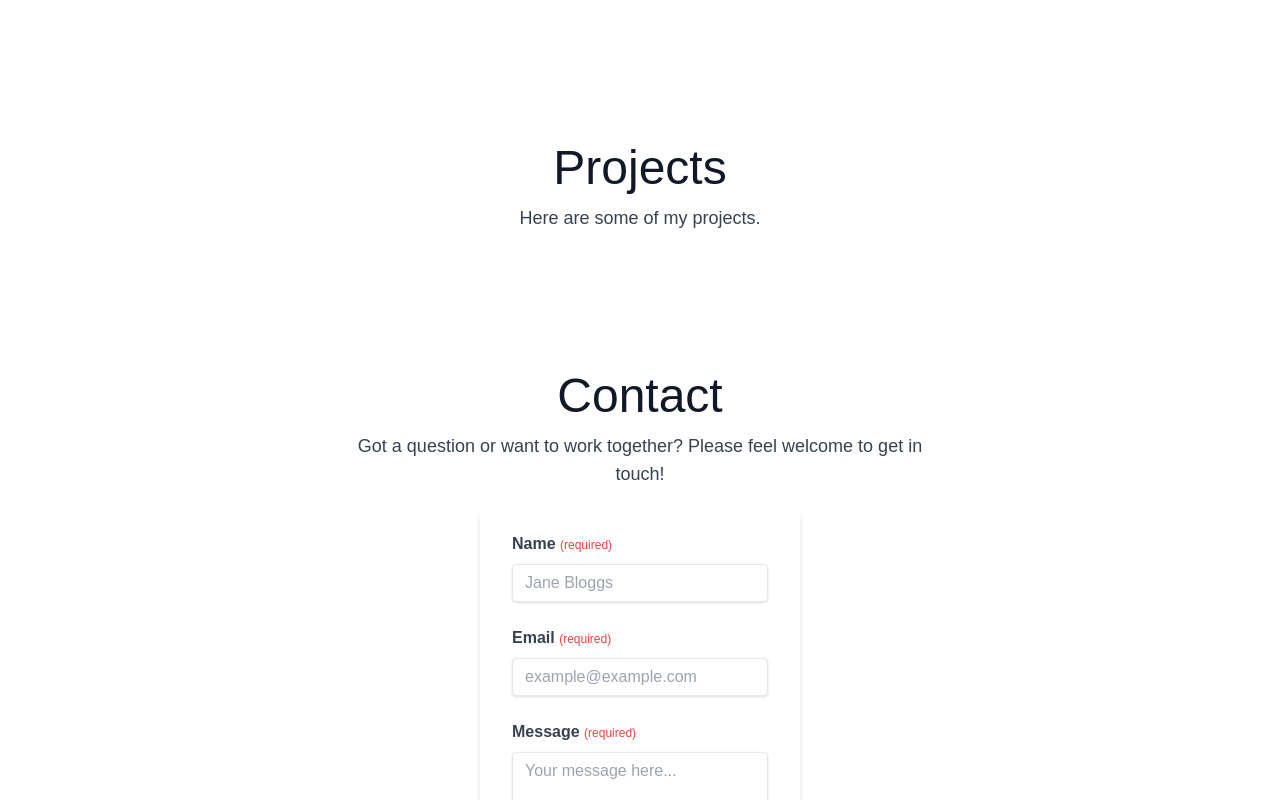
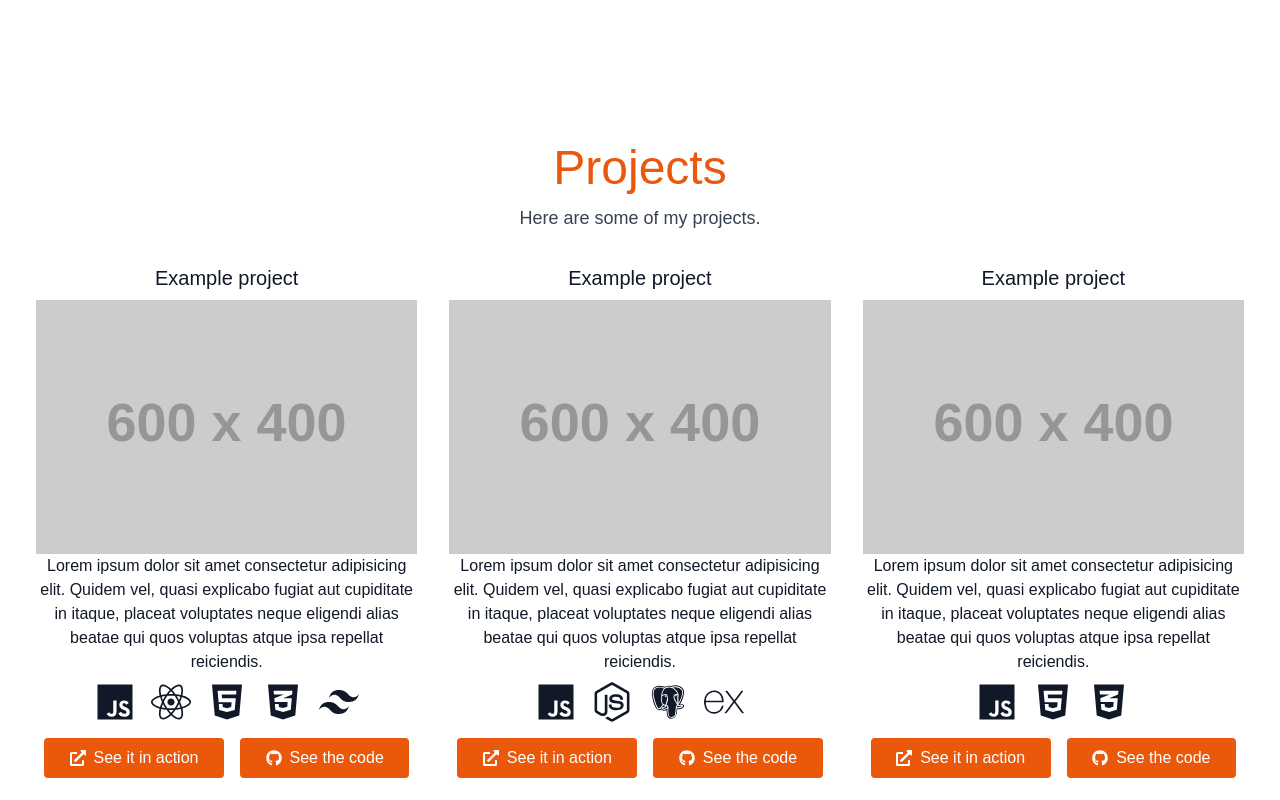
Before and after one commit to EllieD33/react-portfolio, a React (Create React App) app: page / in a window 1280 px wide. Shown: the part 1220-2020 px from the top of the page. Built offline with nearby package versions, Linux system fonts and the light colour scheme.

Commit message:
creates projectCards component and adds placeholder content to projects

```diff
--- a/src/components/Contact.jsx
+++ b/src/components/Contact.jsx
@@ -29,7 +29,7 @@ const Contact = () => {
           <textarea className={inputStyles} id="message" type="text" placeholder="Your message here..." rows="5"/>
         </div>
         <div className="flex">
-          <button className="bg-orange-600 hover:bg-orange-700 text-white font-bold py-2 px-4 rounded focus:outline-none focus:shadow-outline flex-grow" type="button">
+          <button className="bg-orange-600 hover:bg-orange-700 text-white font-bold py-2 px-4 rounded  flex-grow" type="submit">
             Send
           </button>
         </div>
--- a/src/components/Profile.jsx
+++ b/src/components/Profile.jsx
@@ -24,9 +24,9 @@ const Profile = () => {
     })
 
     return <section className="min-h-screen flex flex-col justify-start items-center p-5 text-center">
-        <h2 className="text-5xl text-orange-600 font-medium uppercase">Ellen Daly</h2>
-        <h3 className="py-3 text-2xl">Software Engineer</h3>
-        <p className="max-w-xl font-light text-gray-500 dark:text-gray-200">Welcome to my site. Lorem ipsum dolor sit amet consectetur adipisicing elit. Quidem vel, quasi explicabo fugiat aut cupiditate in itaque, placeat voluptates neque eligendi alias beatae qui quos voluptas atque ipsa repellat reiciendis.</p>
+        <h2 className="text-6xl text-orange-600 font-medium uppercase mt-10">Ellen Daly</h2>
+        <h3 className="py-3 text-2xl">Full Stack Software Engineer</h3>
+        <p className="max-w-xl font-light text-gray-600 dark:text-gray-200">Welcome to my site. Lorem ipsum dolor sit amet consectetur adipisicing elit. Quidem vel, quasi explicabo fugiat aut cupiditate in itaque, placeat voluptates neque eligendi alias beatae qui quos voluptas atque ipsa repellat reiciendis. Lorem ipsum dolor sit amet consectetur adipisicing elit. Quidem vel, quasi explicabo fugiat aut cupiditate in itaque, placeat voluptates neque eligendi alias beatae qui quos voluptas atque ipsa repellat reiciendis.</p>
         <div className="flex justify-evenly py-8 lg:py-16 text-3xl w-full md:w-1/3">
             {socials.map(({id, link, icon}) => (
                 <a href={link} key={id} target="_blank"
--- a/src/components/Projects.jsx
+++ b/src/components/Projects.jsx
@@ -1,8 +1,55 @@
 import React from 'react'
 import Section from "./common/Section";
+import ProjectCard from './common/ProjectCard';
 
 const Projects = () => {
-  return <Section title='Projects' subtitle='Here are some of my projects.'></Section>
+
+  const projectInfo = [
+    {
+      id: 1,
+      title: 'Example project',
+      description: 'Lorem ipsum dolor sit amet consectetur adipisicing elit. Quidem vel, quasi explicabo fugiat aut cupiditate in itaque, placeat voluptates neque eligendi alias beatae qui quos voluptas atque ipsa repellat reiciendis.',
+      imgPath: 'https://placehold.co/600x400',
+      techStack: ['JS', 'React', 'HTML', 'CSS', 'Tailwind'],
+      demoURL: 'https://google.com/',
+      repoURL: 'https://github.com/'
+    },
+    {
+      id: 2,
+      title: 'Example project',
+      description: 'Lorem ipsum dolor sit amet consectetur adipisicing elit. Quidem vel, quasi explicabo fugiat aut cupiditate in itaque, placeat voluptates neque eligendi alias beatae qui quos voluptas atque ipsa repellat reiciendis.',
+      imgPath: 'https://placehold.co/600x400',
+      techStack: ['JS', 'Node', 'Postgres', 'Express'],
+      demoURL: 'https://google.com/',
+      repoURL: 'https://github.com/'
+    },
+    {
+      id: 3,
+      title: 'Example project',
+      description: 'Lorem ipsum dolor sit amet consectetur adipisicing elit. Quidem vel, quasi explicabo fugiat aut cupiditate in itaque, placeat voluptates neque eligendi alias beatae qui quos voluptas atque ipsa repellat reiciendis.',
+      imgPath: 'https://placehold.co/600x400',
+      techStack: ['JS', 'HTML', 'CSS', 'Bootstrap'],
+      demoURL: 'https://google.com/',
+      repoURL: 'https://github.com/'
+    }
+  ]
+
+  return <Section title='Projects' subtitle='Here are some of my projects.'>
+    <div className='flex flex-wrap justify-center'>
+      {projectInfo.map(project => (
+          <div key={project.id} className='p-4 md:w-1/2 lg:w-1/3'>
+          <ProjectCard
+            title={project.title}
+            description={project.description}
+            img={project.imgPath}
+            techStack={project.techStack}
+            demo={project.demoURL}
+            repo={project.repoURL}
+          />
+        </div>
+        ))}
+    </div>
+  </Section>
 }
 
 export default Projects
--- /dev/null
+++ b/src/components/common/ProjectCard.jsx
@@ -0,0 +1,43 @@
+import React from 'react'
+import { FaGithub, FaExternalLinkAlt, FaJs, FaNodeJs, FaReact, FaHtml5, FaBootstrap, FaCss3Alt } from 'react-icons/fa'
+import { BiLogoPostgresql } from "react-icons/bi";
+import { SiExpress, SiTailwindcss } from "react-icons/si";
+
+const techIcons = {
+  JS: FaJs,
+  React: FaReact,
+  HTML: FaHtml5,
+  CSS: FaCss3Alt,
+  Node: FaNodeJs,
+  Postgres: BiLogoPostgresql,
+  Express: SiExpress,
+  Tailwind: SiTailwindcss,
+  Bootstrop: FaBootstrap
+}
+
+const ProjectCard = ({title, description, img, techStack, demo, repo }) => {
+
+  const linkStyles = "flex flex-grow text-center text-white font-semi-bold bg-orange-600 p-2 justify-center items-center m-2 rounded hover:bg-orange-700";
+  const techIconStyles = "size-10 m-2"
+  const linkIconStyles = 'mr-2'
+
+  return (
+    <div className='max-w-sm mt-4'>
+      <h4 className='mb-2 text-xl'>{title}</h4>
+      <img src={img} alt="project screenshot" />
+      <p>{description}</p>
+      <div className='flex justify-center'>
+      {techStack.map(tech => {
+          const IconComponent = techIcons[tech];
+          return IconComponent ? <IconComponent key={tech} className={techIconStyles} /> : null;
+        })}
+      </div>
+      <div className='flex justify-between'>
+        <a className={linkStyles}target="_blank" rel="noopener noreferrer" href={demo}> <FaExternalLinkAlt className={linkIconStyles} /> See it in action</a>
+        <a className={linkStyles} href={repo}> <FaGithub className={linkIconStyles} /> See the code</a>
+      </div>
+    </div>
+  )
+}
+
+export default ProjectCard
--- a/src/components/common/Section.jsx
+++ b/src/components/common/Section.jsx
@@ -3,7 +3,7 @@ import React from 'react'
 const Section = ({title, subtitle, children}) => {
   return (
     <section className='min-h-fit flex flex-col justify-start items-center text-center py-16 px-5'>
-        <h3 className='text-3xl lg:text-5xl py-3'>{title}</h3>
+        <h3 className='text-4xl text-orange-600 lg:text-5xl py-3'>{title}</h3>
         <p className='max-w-xl font-light text-gray-700 text-lg dark:text-gray-200'>{subtitle}</p>
         {children}
     </section>
```
